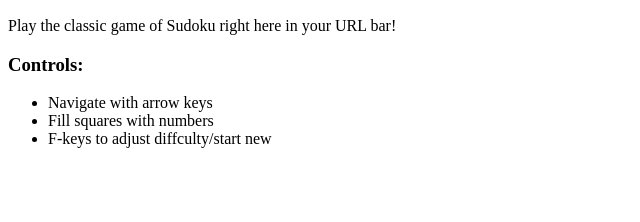
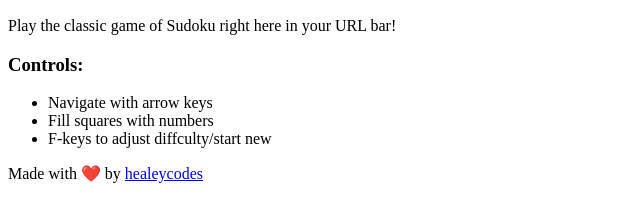
Before and after one commit to healeycodes/secret-sudoku, a website: page index.html in a window 1280 px wide. Shown: the part 76-298 px from the top of the page, without its empty margins (0-640 px from the left). Drawn offline with Linux system fonts and the light colour scheme.

Commit message:
Add credit link

```diff
--- a/index.html
+++ b/index.html
@@ -20,6 +20,7 @@
         <li>Fill squares with numbers</li>
         <li>F-keys to adjust diffculty/start new</li>
     </ul>
+    <p>Made with ❤️ by <a href="https://healeycodes.github.io/">healeycodes</a></p>
     <script src="https://buttons.github.io/buttons.js"></script>
 </body>
 
```
